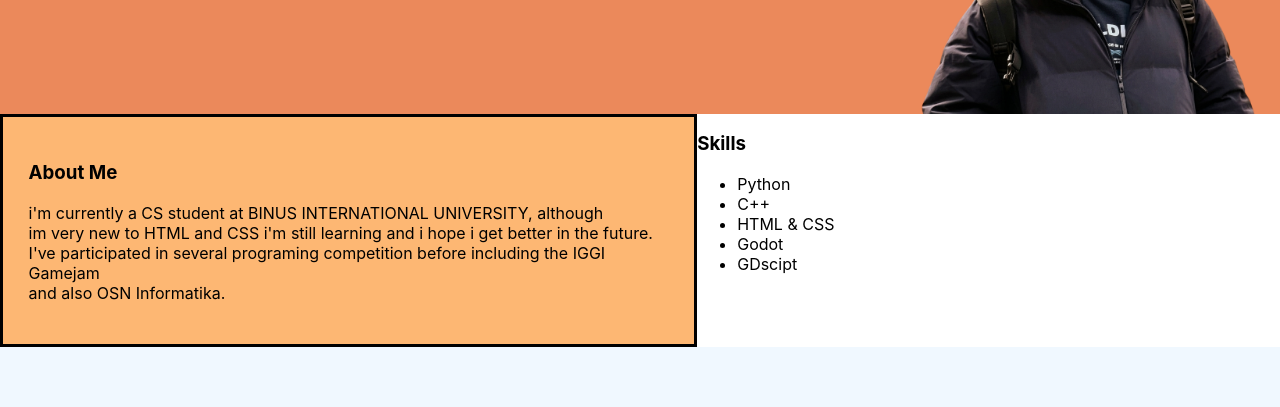
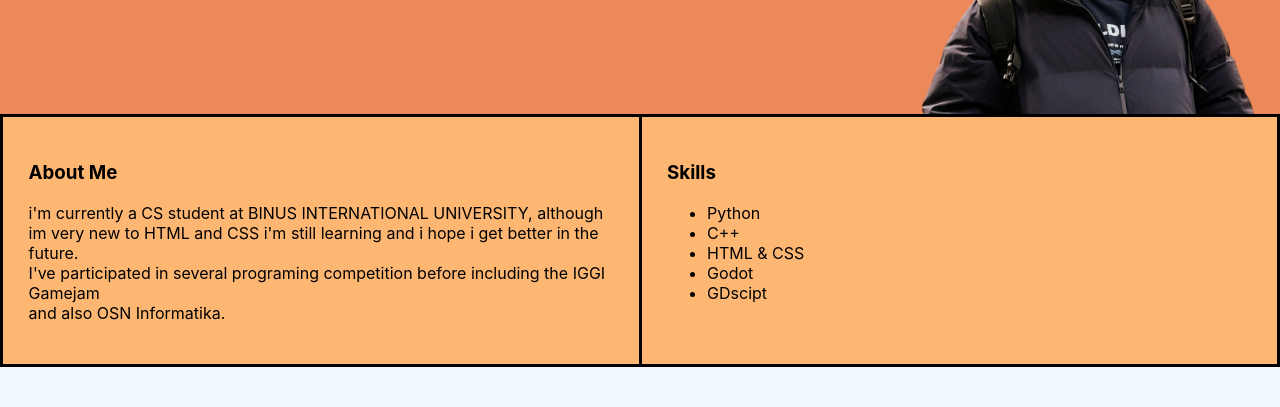
Before and after one commit to danexcel212-tech/HCI-Lab-Assignment-1, a plain HTML site: page index.html in a window 1280 px wide. Shown: the part 388-795 px from the top of the page. Drawn offline with Linux system fonts and the light colour scheme.

Commit message:
Update index.html

```diff
--- a/index.html
+++ b/index.html
@@ -25,7 +25,7 @@
             <h1>About Me</h1>
             <p>i'm currently a CS student at BINUS INTERNATIONAL UNIVERSITY, although <br> im very new to HTML and CSS i'm still learning and i hope i get better in the future. <br> I've participated in several programing competition before including the IGGI Gamejam <br> and also OSN Informatika.</p>
         </section>
-        <section class="Skills_section">
+        <section class="skills_section">
             <h1>Skills</h1>
             <ul>
                 <li>Python</li>
```
